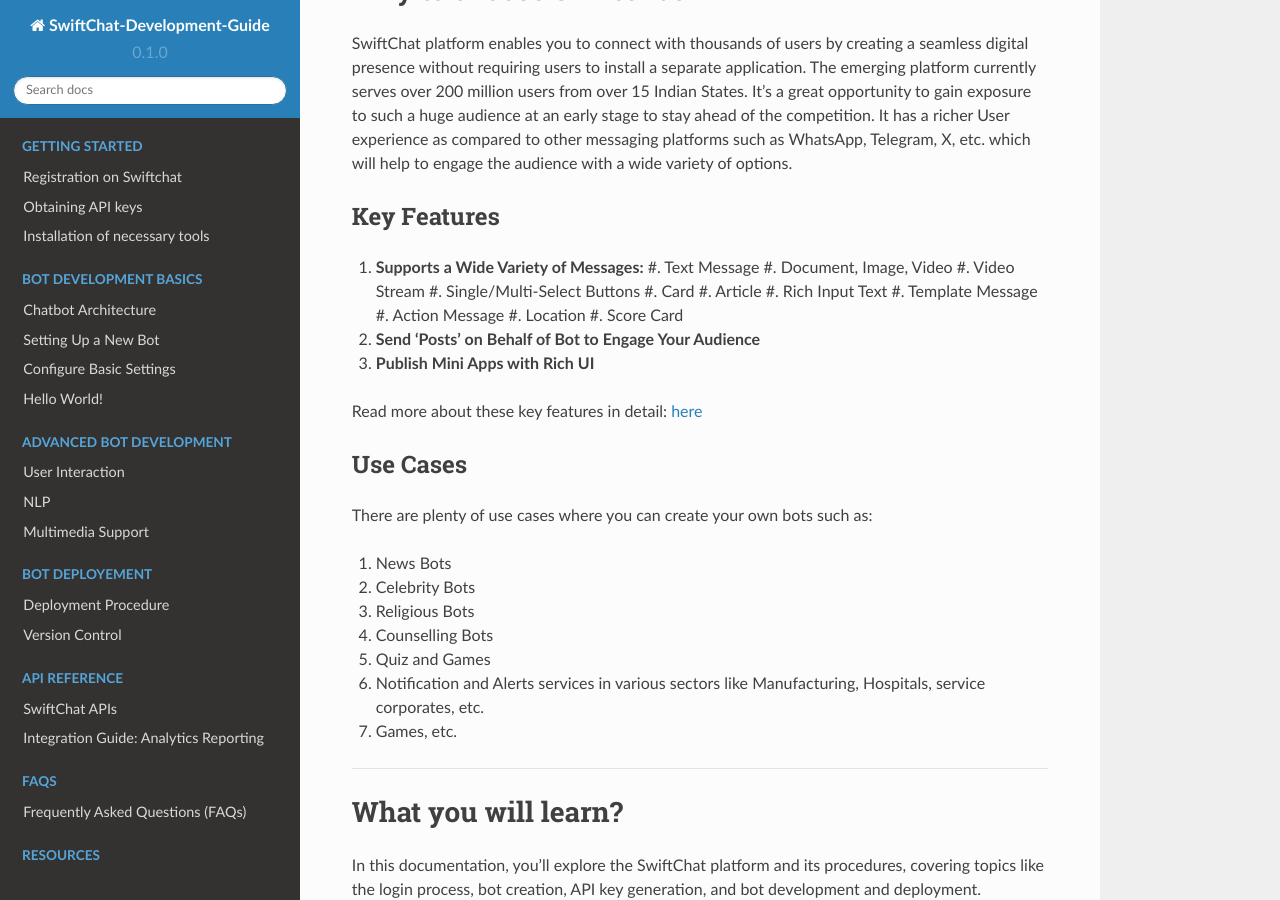
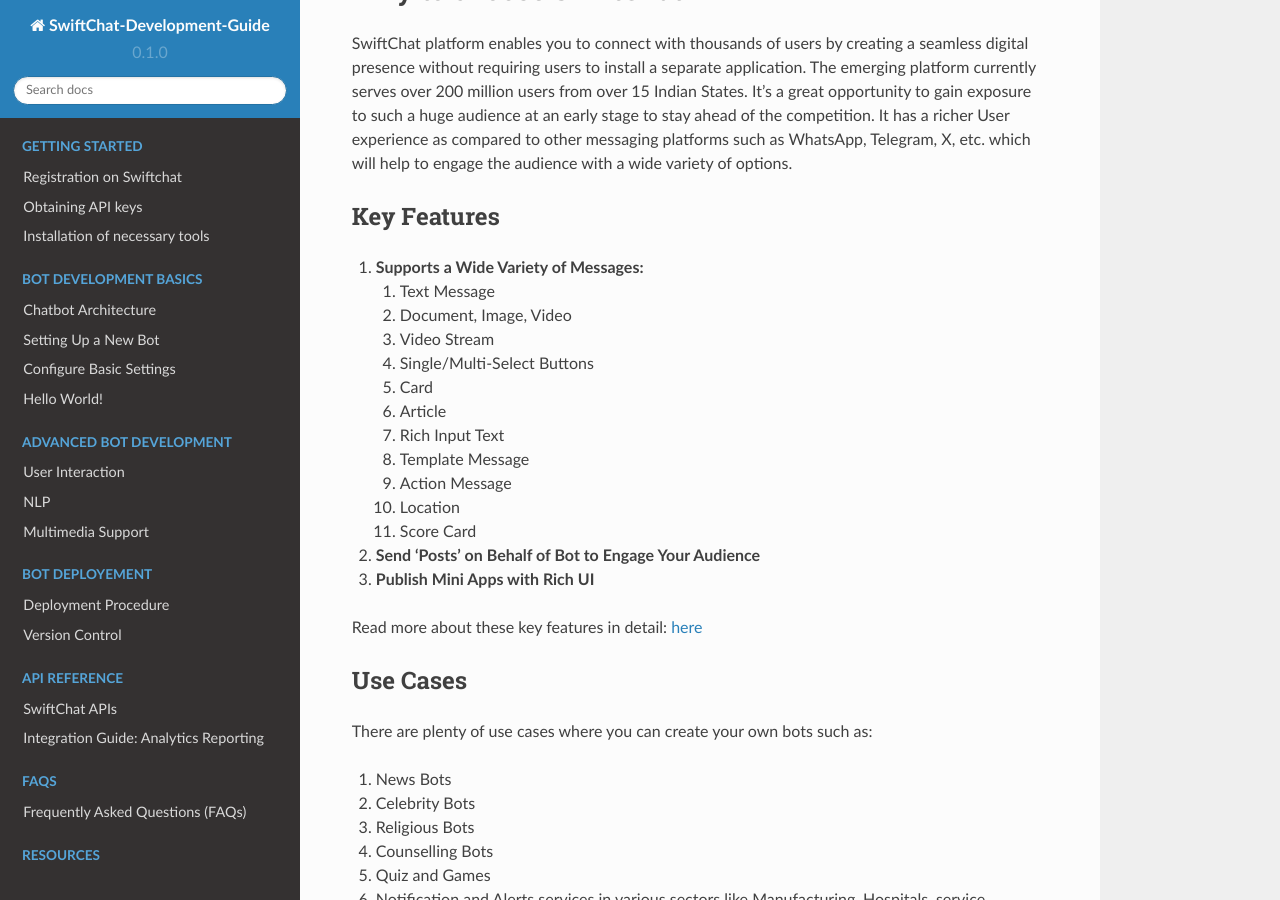
Before and after one commit to Priyanka-sharma181/Chatbot-Development-Guide, a Sphinx documentation site: the page built from docs/source/index.rst, in a window 1280 px wide and 900 px high, scrolled down 381 px. Built offline with Sphinx 7.4.7 and the Read the Docs theme 2.0.0, drawn with Linux system fonts in a browser that asks for light colours; part of the change alters nothing that is shown.

```diff
--- a/docs/source/index.rst
+++ b/docs/source/index.rst
@@ -10,7 +10,8 @@ SwiftChat platform enables you to connect with thousands of users by creating a
 Key Features
 ------------------------
 
-1. **Supports a Wide Variety of Messages:**
+#. **Supports a Wide Variety of Messages:**
+
    #. Text Message
    #. Document, Image, Video
    #. Video Stream
@@ -23,9 +24,9 @@ Key Features
    #. Location
    #. Score Card
 
-2. **Send 'Posts' on Behalf of Bot to Engage Your Audience**
+#. **Send 'Posts' on Behalf of Bot to Engage Your Audience**
 
-3. **Publish Mini Apps with Rich UI**
+#. **Publish Mini Apps with Rich UI**
 
 Read more about these key features in detail: `here <https://swiftchat.ai/swiftchatapp/swiftchat-platform-for-end-users/>`_
 
```
